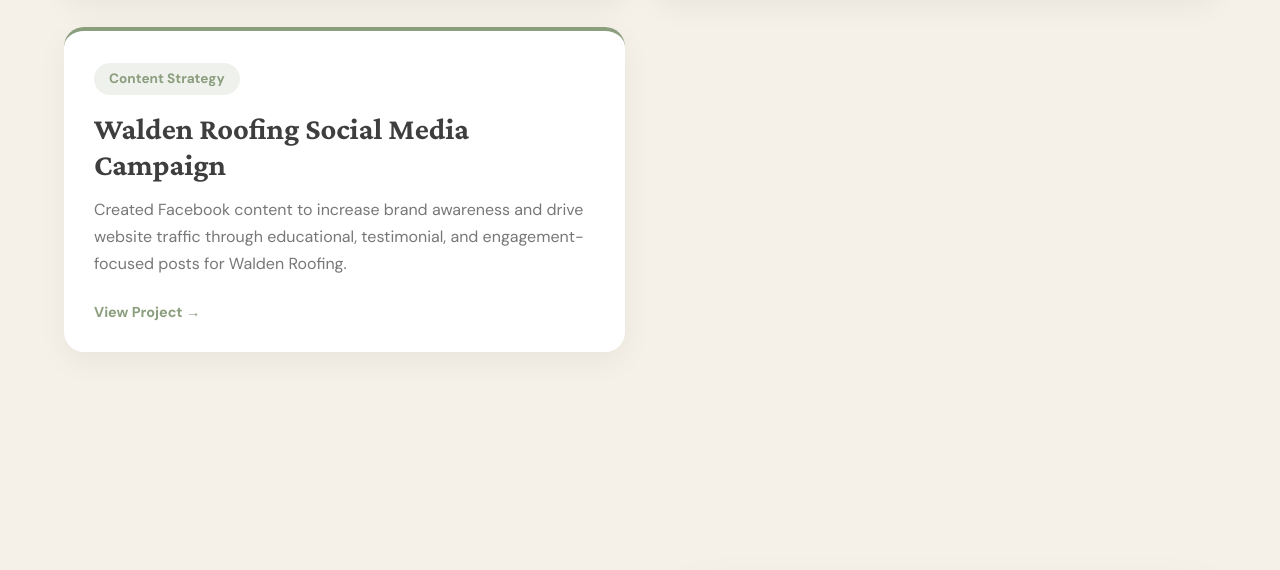
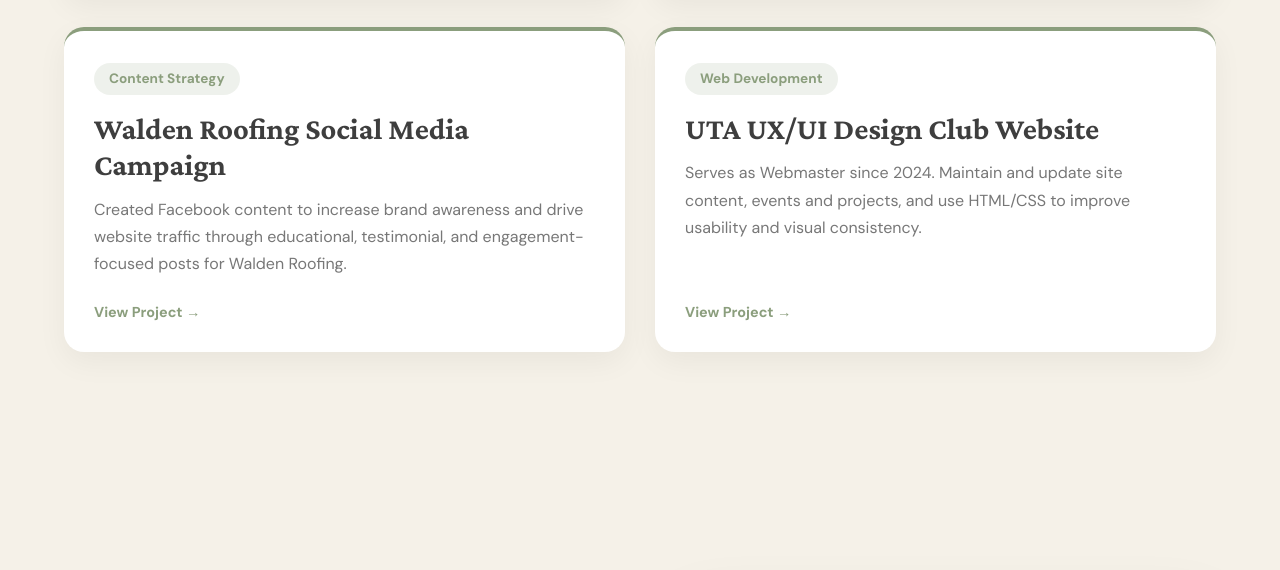
Before and after one commit to Caitxys/portfolio, a plain HTML site: page index.html in a window 1280 px wide. Shown: the part 1405-1975 px from the top of the page. Drawn offline with nearby package versions, Linux system fonts and the light colour scheme.

Commit message:
Update index.html
added UX club website to portfolio

```diff
--- a/index.html
+++ b/index.html
@@ -86,6 +86,16 @@
                         <span class="work-tag">Content Strategy</span>
                         <h3>Walden Roofing Social Media Campaign</h3>
                         <p>Created Facebook content to increase brand awareness and drive website traffic through educational, testimonial, and engagement-focused posts for Walden Roofing.</p>
+                        <span class="work-card-cta">View Project →</span>
+                    </div>
+                </div>
+            </a>
+            <a href="https://uxdesignclubuta.netlify.app/" target="_blank" class="work-card-link fade-in-up">
+                <div class="work-card border-sage">
+                    <div class="work-card-content">
+                        <span class="work-tag">Web Development</span>
+                        <h3>UTA UX/UI Design Club Website</h3>
+                        <p>Serves as Webmaster since 2024. Maintain and update site content, events and projects, and use HTML/CSS to improve usability and visual consistency.</p>
                         <span class="work-card-cta">View Project →</span>
                     </div>
                 </div>
```
